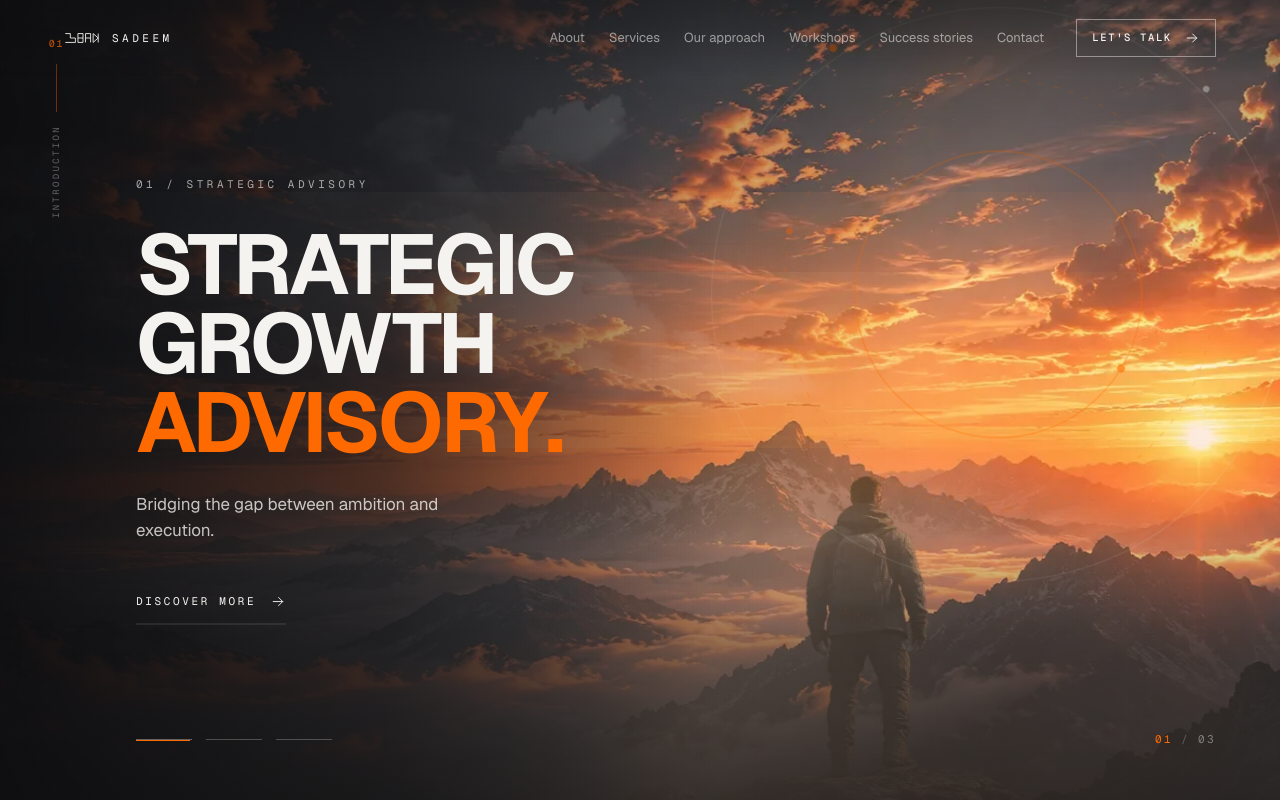
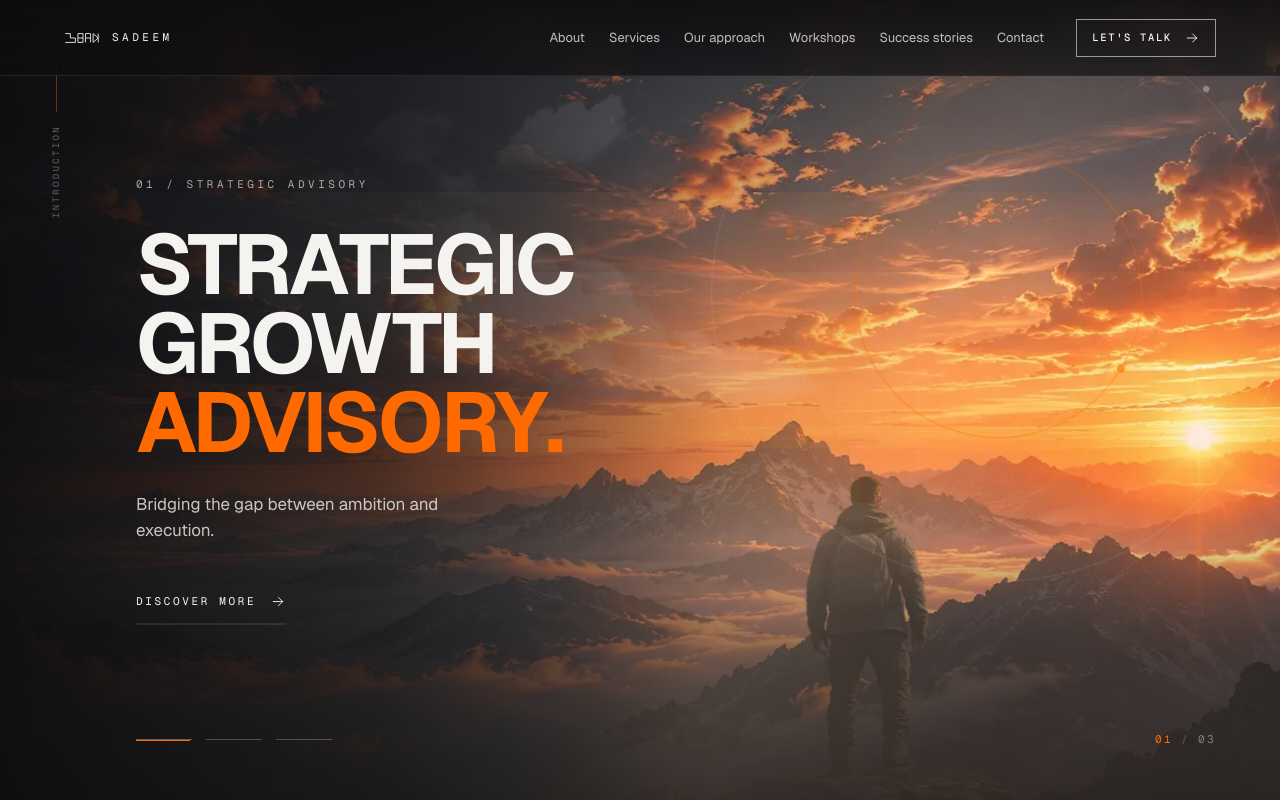
Before and after one commit to a7medissmail/Sadeem-agency, a Next.js app: page / in a window 1280 px wide. Shown: the top 800 px of the page. Built offline with nearby package versions, Linux system fonts and the light colour scheme.

Commit message:
Improve dark navbar contrast

```diff
--- a/app/globals.css
+++ b/app/globals.css
@@ -112,12 +112,16 @@ a { color: inherit; text-decoration: none; }
 
 /* DARK STATE — over hero/dark sections */
 .mainnav.is-dark {
-  background: linear-gradient(180deg, rgba(13,13,15,0.34) 0%, rgba(13,13,15,0) 100%);
+  background:
+    linear-gradient(180deg, rgba(13,13,15,0.9) 0%, rgba(13,13,15,0.66) 100%);
+  backdrop-filter: blur(14px) saturate(1.08);
+  -webkit-backdrop-filter: blur(14px) saturate(1.08);
   color: var(--white);
-}
-.mainnav.is-dark .mainnav-links a { opacity: 0.56; }
-.mainnav.is-dark .mainnav-links a:hover { opacity: 0.96; }
-.mainnav.is-dark .mainnav-cta { color: var(--white); border-color: rgba(245,243,240,0.45); }
+  border-bottom: 1px solid rgba(245,243,240,0.1);
+}
+.mainnav.is-dark .mainnav-links a { opacity: 0.76; }
+.mainnav.is-dark .mainnav-links a:hover { opacity: 1; }
+.mainnav.is-dark .mainnav-cta { color: var(--white); border-color: rgba(245,243,240,0.58); }
 
 /* LIGHT STATE — over light sections */
 .mainnav.is-light {
```
Also changed, not shown: 1 other file (tests, documents, lock files or other folders).
